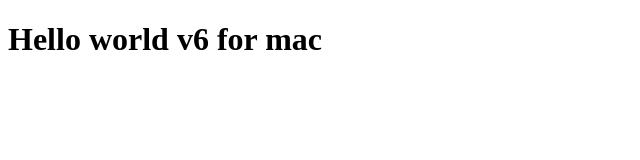
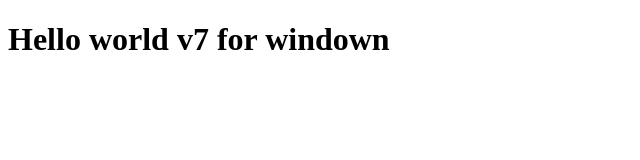
Before and after one commit to Ellepongpo/learn-git, a plain HTML site: page index.html in a window 1280 px wide. Shown: the whole page, without its empty margins (0-640 px from the left). Drawn offline with Linux system fonts and the light colour scheme.

Commit message:
v7 windown

```diff
--- a/index.html
+++ b/index.html
@@ -6,6 +6,6 @@
     <title>Document</title>
 </head>
 <body>
-    <h1>Hello world v6 for mac</h1>
+    <h1>Hello world v7 for windown</h1>
 </body>
 </html>
```
